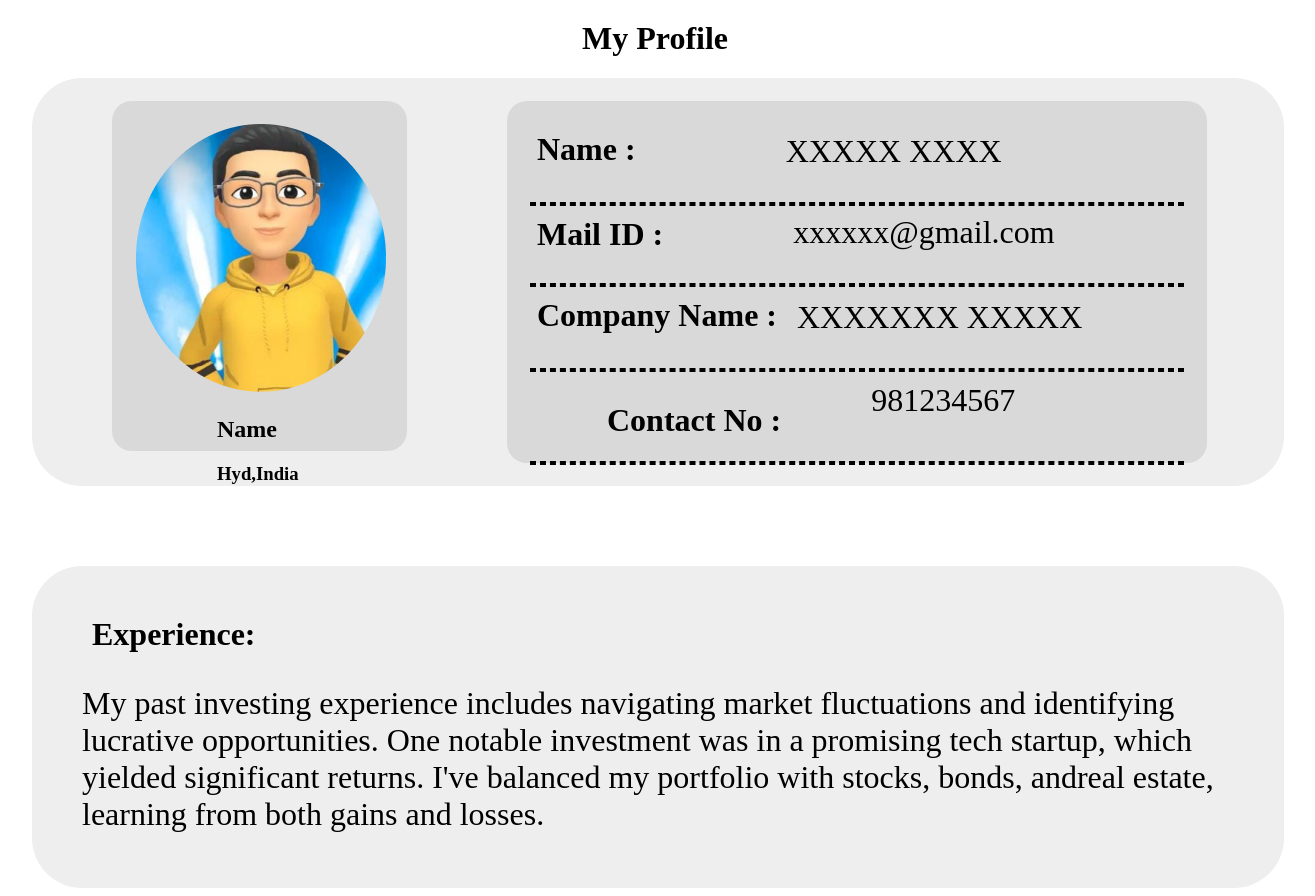
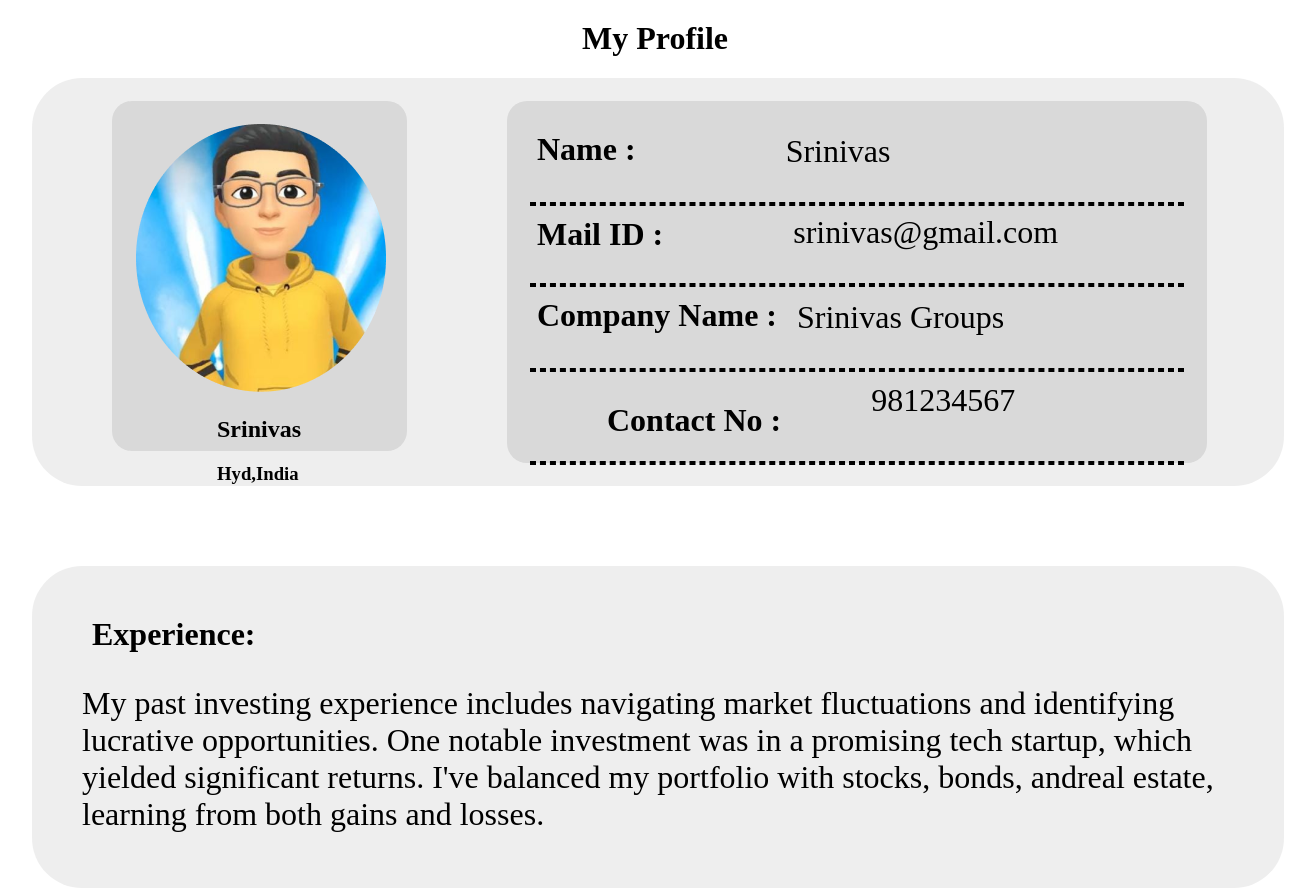
Before and after one commit to AAC-Open-Source-Pool/Shark-Pitch, a Python web app: template sharkpitch/templates/Investor_profile.html in a window 1560 px wide. Shown: the part 128-1024 px from the top of the page, without its empty margins (126-1441 px from the left). Run offline with Jinja, Linux system fonts and the light colour scheme; the template is opened without the code that fills it, so the values that code supplies are empty.

Commit message:
investor landing page changes done

```diff
--- a/sharkpitch/templates/Investor_profile.html
+++ b/sharkpitch/templates/Investor_profile.html
@@ -13,23 +13,23 @@
     <div id="area1">
         <div id="area11">
             <img src="../assets/styles/images/prof.png" alt="profile_photo" id="prof1">
-            <h2 id="name1">Name</h2>
+            <h2 id="name1">Srinivas</h2>
             <h3 id="loc">Hyd,India</h3>
         </div>
         <div id="area12">
             <div id="a">
                 <h1 id="name">Name :</h1>
-                <p id="pname">XXXXX XXXX</p>
+                <p id="pname">Srinivas</p>
             </div>
             <hr id="hr" class="b">
             <div id="a">
             <h1 id="mail">Mail ID :</h1>
-            <p id="mail1">xxxxxx@gmail.com</p>
+            <p id="mail1">srinivas@gmail.com</p>
             </div>
             <hr id="hr" class="b">
             <div id="a">
             <h1 id="Cname">Company Name :</h1>
-            <p id="cname">XXXXXXX XXXXX</p>
+            <p id="cname">Srinivas Groups</p>
             <p></p>
             </div>
             <hr id="hr" class="b">
```
Also changed, not shown: sharkpitch/templates/Investor_landing.html (+20 -4 lines), sharkpitch/templates/User_profile.html (+4 -4 lines), 5 other files.
